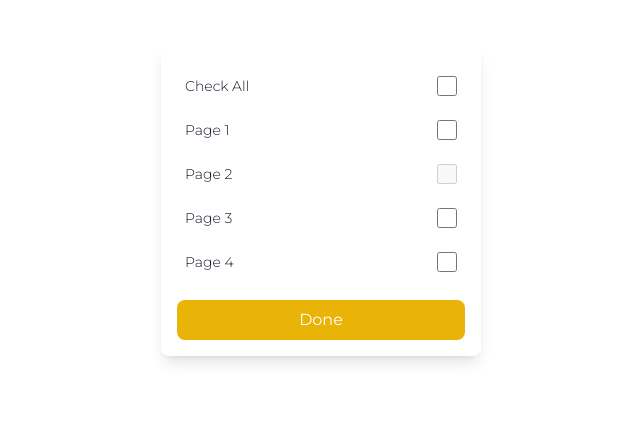
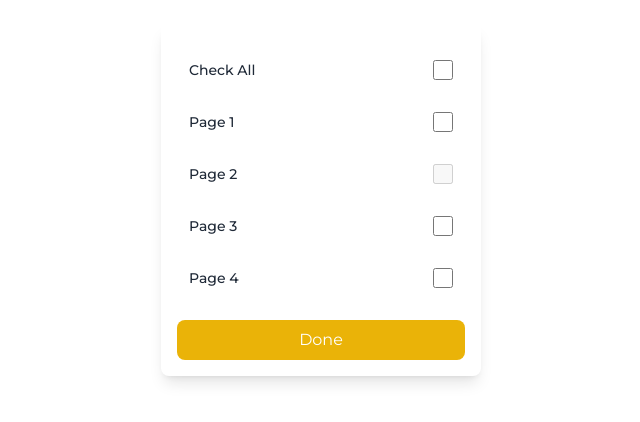
Before and after one commit to agungstd/taskina-initial-assignment, a Next.js app: page / in a window 1280 px wide. Shown: the part 200-622 px from the top of the page, without its empty margins (319-959 px from the left). Built offline with nearby package versions, Linux system fonts and the light colour scheme.

Commit message:
Enhance CheckboxComponents for better UX and accessibility.

```diff
--- a/pages/components/checkboxComponents.js
+++ b/pages/components/checkboxComponents.js
@@ -9,20 +9,21 @@ export default function CheckboxComponents({
   value,
 }) {
   return (
-    <div className="flex justify-between items-center p-2 my-2">
+    <div className="flex justify-between items-center p-3 my-2 rounded-md hover:bg-gray-50 transition-colors">
       <label
         htmlFor={`page-${index}`}
-        className="text-gray-900 font-light text-sm"
+        className="text-gray-800 font-medium text-sm cursor-pointer flex-grow"
       >
         {title}
       </label>
       <input
         type="checkbox"
-        id={id}
-        className="form-checkbox h-5 w-5 text-yellow-400 outline-slate-500 rounded-lg"
+        id={`page-${index}`}
+        className="form-checkbox h-5 w-5 text-yellow-500 border-gray-300 rounded focus:ring-yellow-400 focus:ring-opacity-50 transition-colors"
         disabled={isDisabled}
         onChange={onChange}
-        value={value}
+        checked={value}
+        aria-label={title}
       />
     </div>
   );
```
